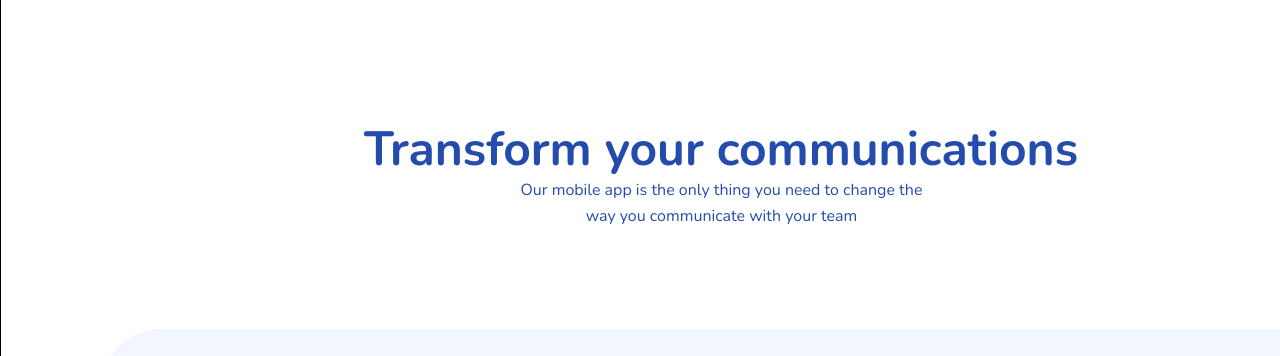
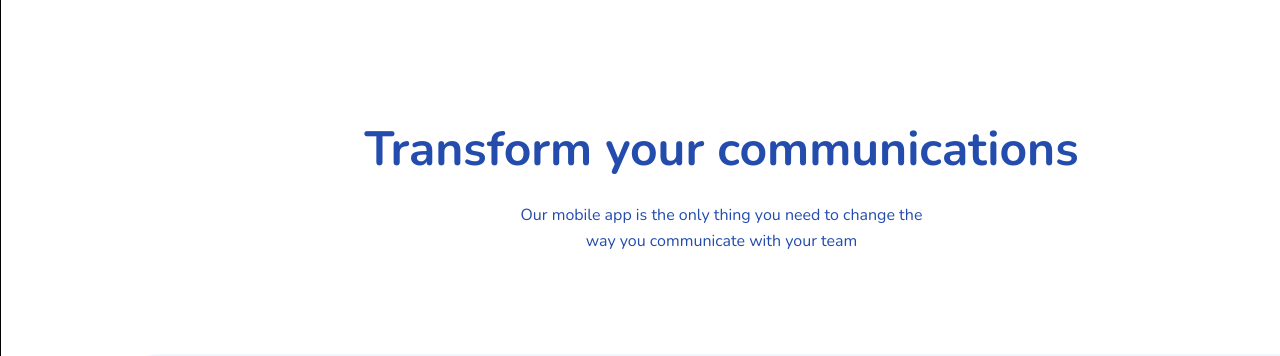
Before and after one commit to FahrulAz/Slicing-design-figma-1, a plain HTML site: page index.html in a window 1280 px wide. Shown: the part 1780-2136 px from the top of the page. Drawn offline with nearby package versions, Linux system fonts and the light colour scheme.

Commit message:
finishing style

```diff
--- a/index.html
+++ b/index.html
@@ -185,7 +185,7 @@
 
         <!-- Products Features 2 / Section Text-Center di Figma -->
         <section class="product-text-center">
-          <div class="text-content">
+          <div class="top-text-content">
             <h2 class="main-title">Transform your communications</h2>
             <p class="body-text">Our mobile app is the only thing you need to change the way you communicate with your team</p>
           </div>
--- a/style.css
+++ b/style.css
@@ -748,24 +748,27 @@ div .col-2 {
   /* position: relative; */
 }
 
-.product-text-center .text-content{
+.product-text-center .top-text-content {
   text-align: center;
-}
-.product-text-center .text-content h2{
+  width: 723px;
+  height: 133px;
+  margin-left: 259px;
+}
+.product-text-center .top-text-content h2 {
   font-size: 48px;
   font-weight: 700;
   line-height: 56px;
 }
-.product-text-center .text-content .body-text{
+.product-text-center .top-text-content .body-text {
   font-family: Nunito;
   font-size: 16px;
   font-style: normal;
   font-weight: 400;
   line-height: 26px;
   position: relative;
-    left: 408px;
+  left: 149px;
+  top: 25px;
   width: 425px;
-
 }
 /* .product-text-center .main-title {
   width: 723px;
@@ -1172,7 +1175,7 @@ div .col-2 {
 .product-text-center .card-5 ::shadow {
   width: 350px;
   height: 100px;
-  top: 263x;
+  top: 263px;
   left: 583px;
   opacity: 5%;
   background: linear-gradient(34.55deg, #234cad 9.21%, rgba(35, 76, 173, 0.5) 110.31%);
```
Lines whose indentation alone changed are shown as unchanged.
